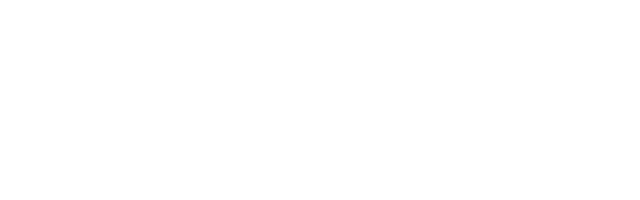
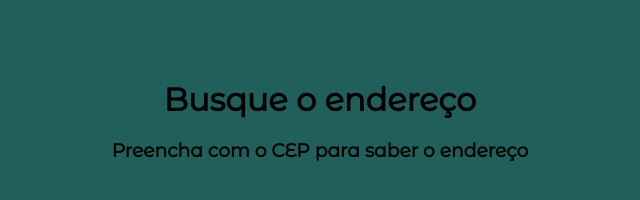
Before and after one commit to dayannealcantara/consultarCEP, a plain HTML site: page index.html in a window 1280 px wide. Shown: the whole page, without its empty margins (320-960 px from the left). Drawn offline with Linux system fonts and the light colour scheme.

Commit message:
estrutirando o header

```diff
--- a/index.html
+++ b/index.html
@@ -9,6 +9,10 @@
     <link rel="stylesheet" href="style.css">
 </head>
 <body>
+    <header>
+        <h1>Busque o endereço</h1>
+        <h3>Preencha com o CEP para saber o  endereço</h3>
+    </header>
 
 </body>
 </html>
--- a/style.css
+++ b/style.css
@@ -0,0 +1,17 @@
+@import url("https://fonts.googleapis.com/css2?family=Lobster+Two:wght@400;700&family=Montserrat+Alternates:wght@200;400&family=Overpass:wght@300;600&display=swap");
+
+* {
+  margin: 0;
+  padding: 0;
+}
+
+body {
+  background: #215f5a;
+  text-align: center;
+  padding-top: 80px;
+  font-family: "Montserrat Alternates", sans-serif;
+}
+
+h1 {
+  padding-bottom: 20px;
+}
```
Also changed, not shown: imagens/globe-97870_1280.png (added).
